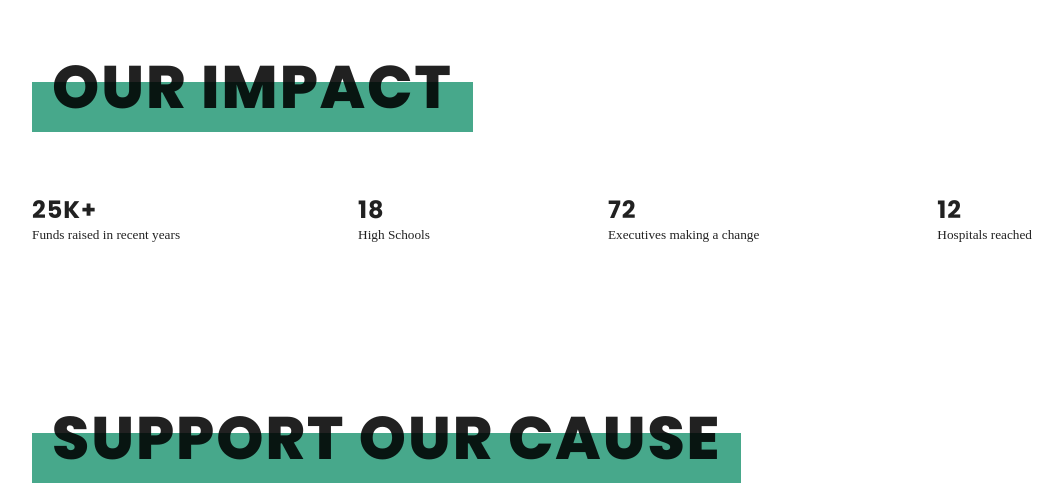
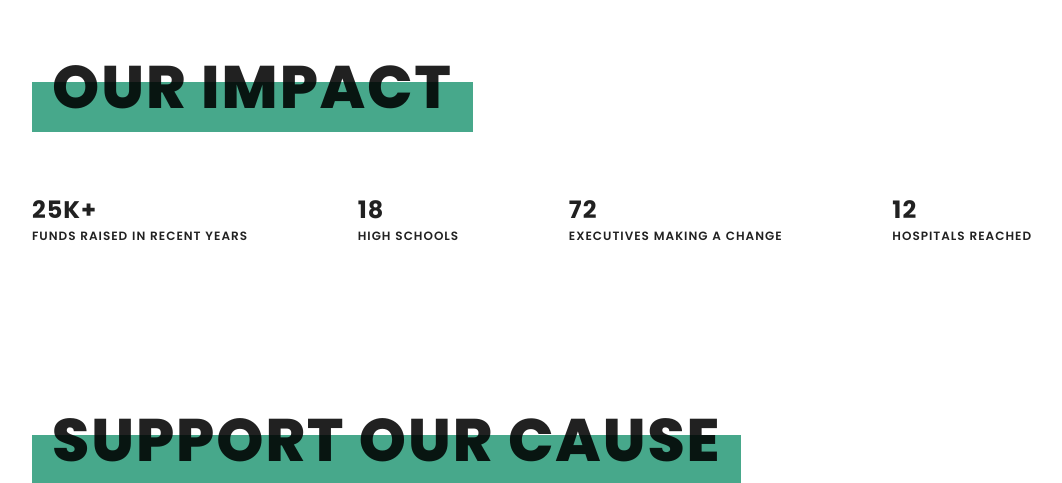
Before and after one commit to Wish-Youth-Network-Society/wishyouthnetwork, a PHP site: page / in a window 1280 px wide. Shown: the part 4966-5449 px from the top of the page, without its empty margins (108-1170 px from the left). Run offline with PHP 8.4, Linux system fonts and the light colour scheme.

Commit message:
Update style.css

```diff
--- a/style.css
+++ b/style.css
@@ -622,7 +622,7 @@ a.button {
   font-size:16px;
 }
 
-.internals-inner .row .portraits .portrait h5 {
+.internals-inner .row .portraits .portrait h5, h5 {
   font-family:"Poppins", sans-serif;
   text-transform:uppercase;
   letter-spacing:1px;
```
